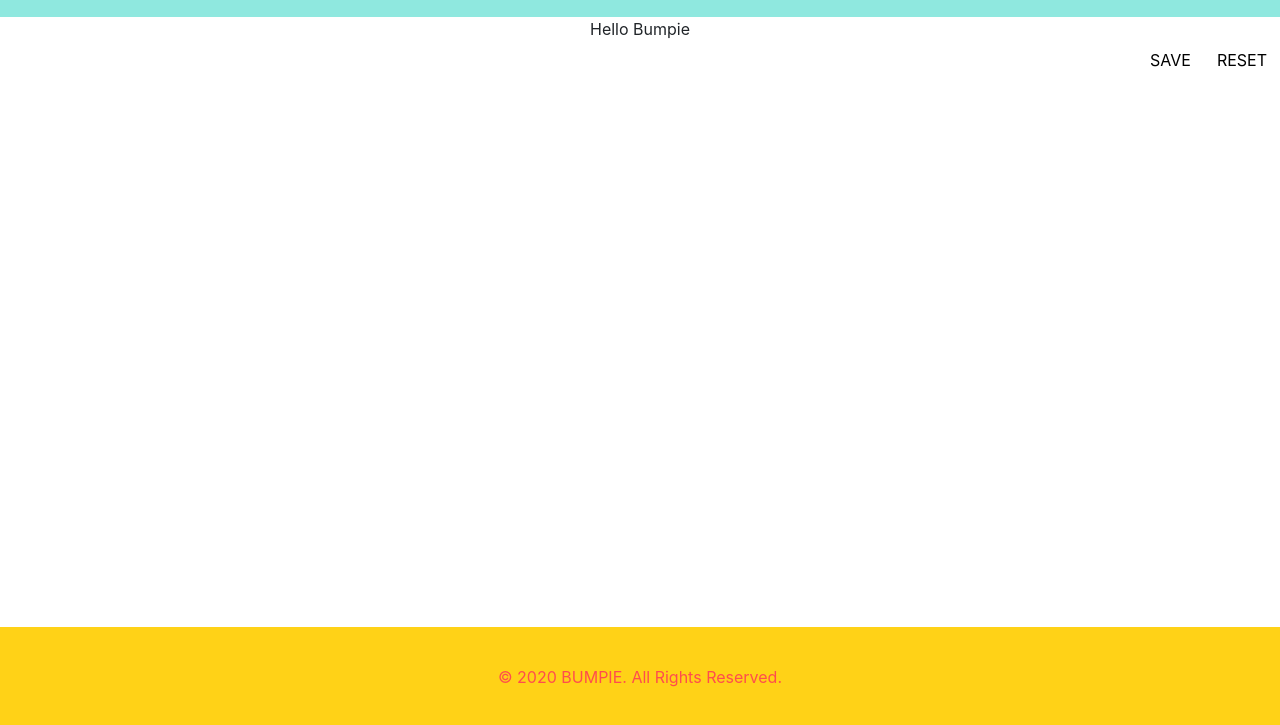
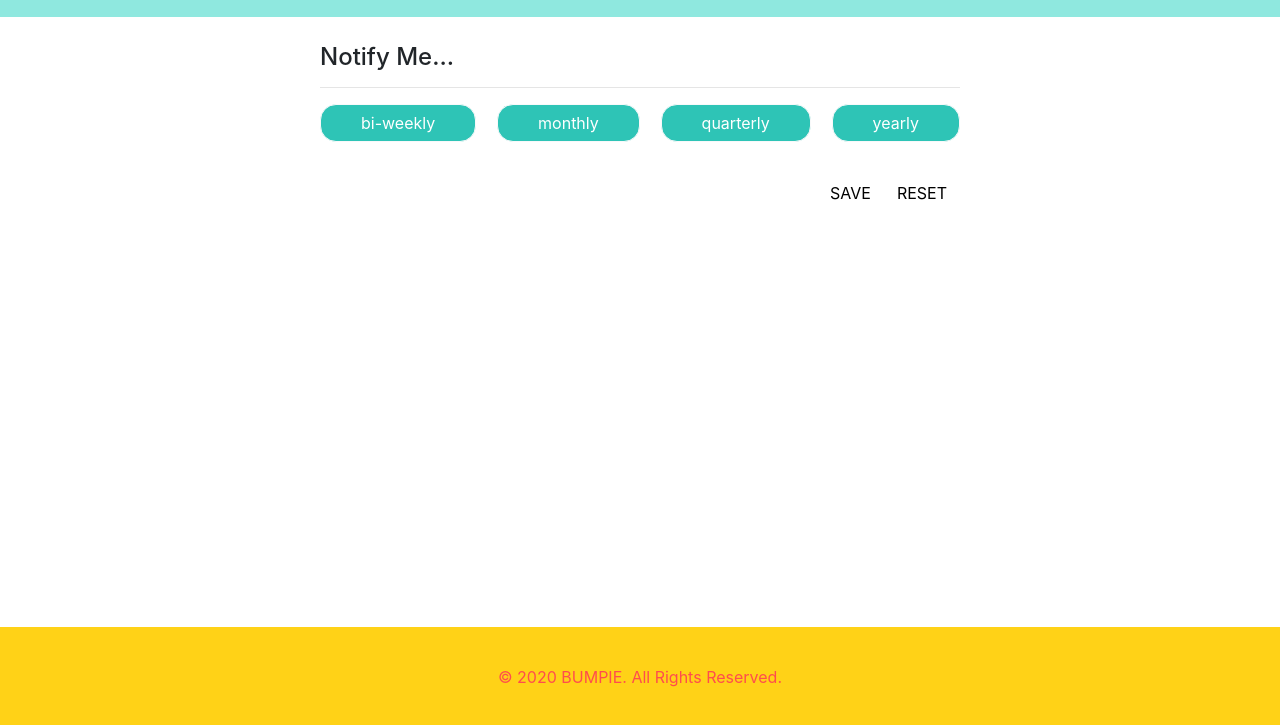
Before and after one commit to Vuologst-Test-Bed/bumpie, a React app in the folder client-react/: page / in a window 1280 px wide. Shown: the part 73-798 px from the top of the page. Built offline with nearby package versions, Linux system fonts and the light colour scheme; what react-animations would draw is missing.

Commit message:
add: basic radio buttons component w/o functionaility, added into main page

```diff
--- a/client-react/src/common/DynamicButton.js
+++ b/client-react/src/common/DynamicButton.js
@@ -1,17 +1,17 @@
 import React from "react";
 import Button from "react-bootstrap/Button";
 
-const DynamicButton = ({ text, onclick, variant, color }) => {
+const DynamicButton = ({ text, onclick, variant, color, bgColor, textCase, disabled, borderRadius, padding }) => {
   let basicStyle = {
-    textDecoration: "none",
-    textTransform: "upperCase",
+    textDecoration: "none"
   };
 
   return (
     <Button
       variant={variant}
       onClick={onclick}
-      style={{ ...basicStyle, ...{ color: color } }}
+      style={{ ...basicStyle, ...{ color: color, backgroundColor: bgColor, textTransform: textCase, borderRadius: borderRadius, padding: padding }}}
+      disabled ={disabled}
     >
       {text}
     </Button>
--- /dev/null
+++ b/client-react/src/settings/RadioButton.js
@@ -0,0 +1,32 @@
+import React, { Component } from "react";
+import DynamicButton from "../common/DynamicButton";
+import styled from "styled-components";
+
+const Main = styled.div`
+  display: flex;
+  justify-content: space-between;
+`
+class RadioButton extends React.Component {
+  constructor(props) {
+    super(props);
+    this.state = {disabled: false};
+  }
+
+  handleRadio() {
+    this.setState({disabled: true});
+    console.log(this.state.disabled)
+  }
+
+  render() {
+    return (
+      <Main>
+        <DynamicButton text="bi-weekly" variant="light" textCase="lowercase" onClick={this.handleRadio} disabled={this.state.disabled} bgColor="#2EC4B6" color="white" borderRadius="16px" padding="6px 40px 6px 40px"/>
+        <DynamicButton text="monthly" variant="light" disabled={this.state.disabled} bgColor="#2EC4B6" color="white" borderRadius="16px" padding="6px 40px 6px 40px"/>
+        <DynamicButton text="quarterly" variant="light" disabled={this.state.disabled} bgColor="#2EC4B6" color="white" borderRadius="16px" padding="6px 40px 6px 40px"/>
+        <DynamicButton text="yearly" variant="light" disabled={this.state.disabled} bgColor="#2EC4B6" color="white" borderRadius="16px" padding="6px 40px 6px 40px"/>
+      </Main>
+    );
+  }
+};
+
+export default RadioButton;
--- a/client-react/src/settings/index.js
+++ b/client-react/src/settings/index.js
@@ -3,6 +3,7 @@ import React, { Component } from "react";
 import Header from "../common/Header";
 import Footer from "../common/Footer";
 import DynamicButton from "../common/DynamicButton";
+import RadioButton from "../settings/RadioButton";
 
 class Settings extends Component {
   constructor(props) {
@@ -19,15 +20,13 @@ class Settings extends Component {
             margin: "auto",
           }}
         >
-          <div
-            style={{
-              display: "flex",
-              justifyContent: "center",
-              alignContent: "center",
-            }}
-          >
-            Hello Bumpie
-          </div>
+
+          {/*start of radio button */}
+          <div style={{marginLeft: "25%", marginRight: "25%", marginTop: "2%"}}>
+          <h4>Notify Me...</h4>
+          <hr/>
+          <RadioButton />
+
 
           {/* start of reset and save button grouping TODO -- Move to div that will surround the page */}
           <div
@@ -35,6 +34,7 @@ class Settings extends Component {
               display: "flex",
               justifyContent: "flex-end",
               alignContent: "center",
+              marginTop: "5%"
             }}
           >
             <DynamicButton
@@ -42,15 +42,22 @@ class Settings extends Component {
               onclick="save"
               variant="link"
               color="black"
+              textCase="uppercase"
             />
             <DynamicButton
               text="reset"
               onclick="reset"
               variant="link"
               color="black"
+              textCase="uppercase"
             />
           </div>
           {/* end of reset and save button grouping...*/}
+
+          </div>
+          {/*end of radio button */}
+
+
         </div>
         <Footer />
       </>
```
